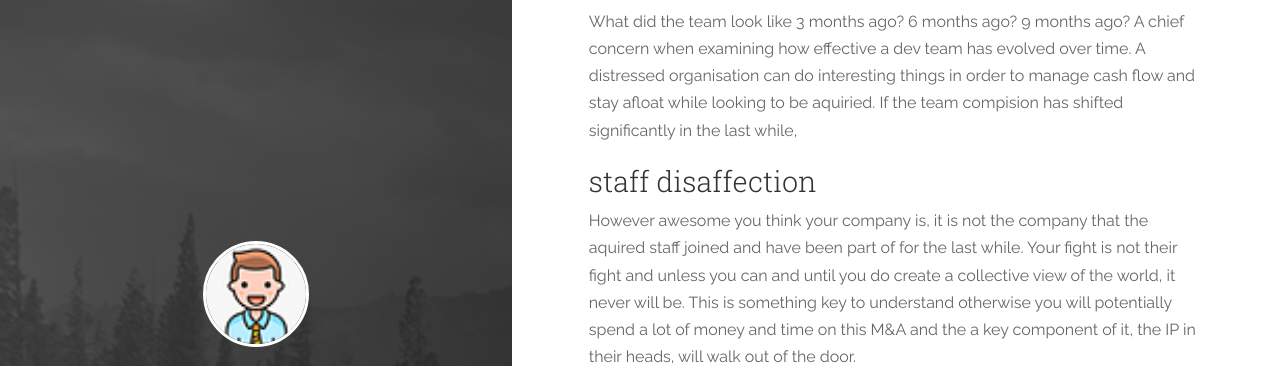
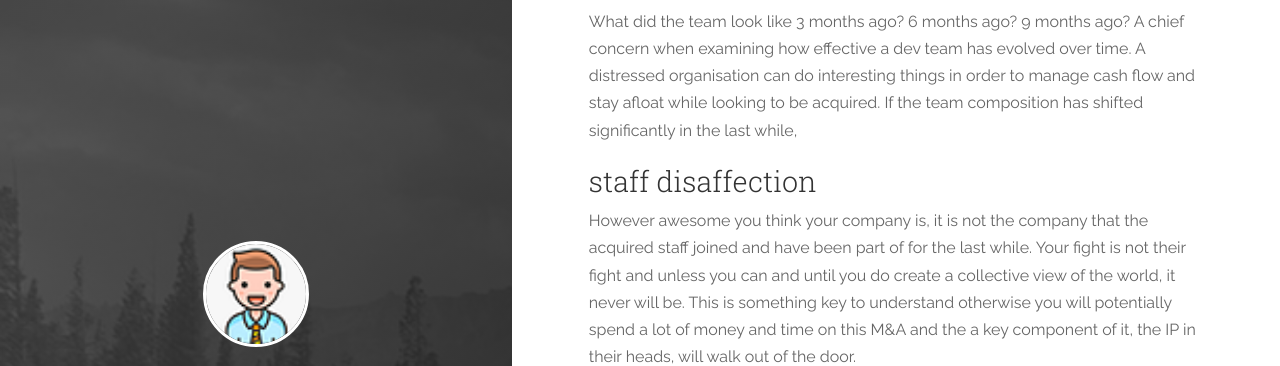
Before and after one commit to nomadicj/nomadicj.github.io, a Jekyll site: the page built from _posts/2022-11-25-Buyer Beware | Considerations when weighing and M&A opportunity.md, in a window 1280 px wide and 1400 px high, scrolled down 1788 px. Shown: the part 248-614 px from the top of the window. Built offline with Jekyll 4.4.1, drawn with Linux system fonts in a browser that asks for light colours; some of the changed text lies outside the part shown.

Commit message:
M&A blog post

```diff
--- a/_posts/2022-11-25-Buyer Beware | Considerations when weighing and M&A opportunity.md
+++ b/_posts/2022-11-25-Buyer Beware | Considerations when weighing and M&A opportunity.md
@@ -33,11 +33,11 @@ What is the makeup of the team? Are the mostly senior folks delivering some of t
 
 ### people debt
 
-What did the team look like 3 months ago? 6 months ago? 9 months ago? A chief concern when examining how effective a dev team has evolved over time. A distressed organisation can do interesting things in order to manage cash flow and stay afloat while looking to be aquiried. If the team compision has shifted significantly in the last while,
+What did the team look like 3 months ago? 6 months ago? 9 months ago? A chief concern when examining how effective a dev team has evolved over time. A distressed organisation can do interesting things in order to manage cash flow and stay afloat while looking to be acquired. If the team composition has shifted significantly in the last while,
 
 ### staff disaffection
 
-However awesome you think your company is, it is not the company that the aquired staff joined and have been part of for the last while. Your fight is not their fight and unless you can and until you do create a collective view of the world, it never will be. This is something key to understand otherwise you will potentially spend a lot of money and time on this M&A and the a key component of it, the IP in their heads, will walk out of the door.
+However awesome you think your company is, it is not the company that the acquired staff joined and have been part of for the last while. Your fight is not their fight and unless you can and until you do create a collective view of the world, it never will be. This is something key to understand otherwise you will potentially spend a lot of money and time on this M&A and the a key component of it, the IP in their heads, will walk out of the door.
 
 ## Dependencies
 
@@ -75,6 +75,7 @@ While it is unlikely that you have the time or the willing to go through a full
 
 ## Integration Planning
 
+The value of the acquired company/product
 ### Immediate
 
 ### 90 days
```
Also changed, not shown: other parts of _posts/2022-11-25-Buyer Beware | Considerations when weighing and M&A opportunity.md (+3 -3 lines).
